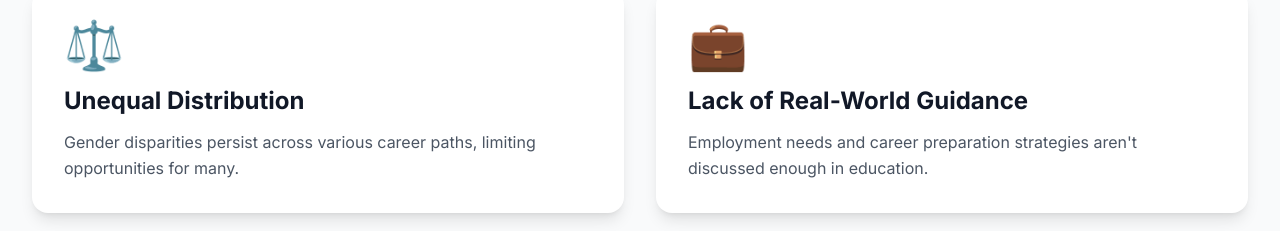
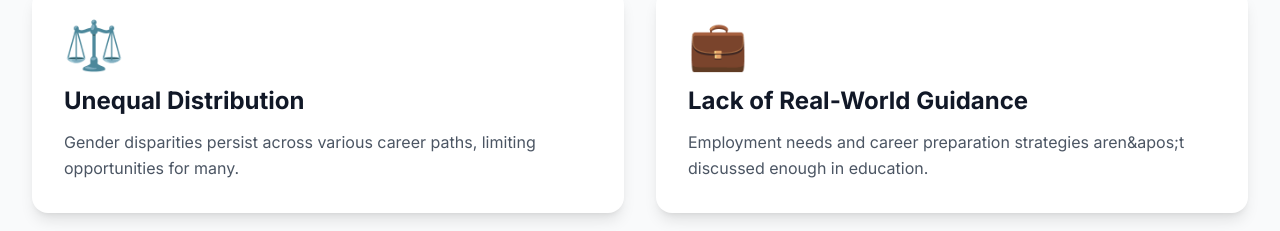
Before and after one commit to tridinhbui/skill-sphere, a Next.js app: page / in a window 1280 px wide. Shown: the part 1300-1531 px from the top of the page. Built offline with nearby package versions, Linux system fonts and the light colour scheme.

Commit message:
fix: escape apostrophes in JSX text for ESLint compliance

```diff
--- a/components/Partners.tsx
+++ b/components/Partners.tsx
@@ -110,7 +110,7 @@ export default function Partners() {
           </h3>
           <p className="text-xl text-gray-600 mb-8 max-w-2xl mx-auto">
             Interested in partnering with SkillSphere or contributing to our
-            mission? We'd love to hear from you.
+            mission? We&apos;d love to hear from you.
           </p>
           <button className="bg-primary-600 text-white px-8 py-4 rounded-full font-semibold hover:bg-primary-700 transition-all hover:scale-105 shadow-lg">
             Get in Touch
--- a/components/Problem.tsx
+++ b/components/Problem.tsx
@@ -21,7 +21,7 @@ export default function Problem() {
     {
       title: "Lack of Real-World Guidance",
       description:
-        "Employment needs and career preparation strategies aren't discussed enough in education.",
+        "Employment needs and career preparation strategies aren&apos;t discussed enough in education.",
       icon: "💼",
     },
   ];
@@ -57,7 +57,7 @@ export default function Problem() {
         </div>
 
         <div className="bg-primary-600 text-white p-8 rounded-2xl shadow-xl">
-          <h3 className="text-2xl font-bold mb-4">Who We're Helping</h3>
+          <h3 className="text-2xl font-bold mb-4">Who We&apos;re Helping</h3>
           <p className="text-lg leading-relaxed">
             High school students, undergraduates, college graduates, and
             post-grads who are looking to strengthen their resumes and increase
--- a/components/Team.tsx
+++ b/components/Team.tsx
@@ -37,7 +37,7 @@ export default function Team() {
 
         <div className="bg-gray-50 rounded-2xl p-8">
           <h3 className="text-2xl font-bold text-gray-900 mb-6 text-center">
-            Key Challenges We're Addressing
+            Key Challenges We&apos;re Addressing
           </h3>
           <div className="grid grid-cols-1 md:grid-cols-3 gap-6">
             <div className="bg-white p-6 rounded-xl shadow">
--- a/package.json
+++ b/package.json
@@ -21,7 +21,7 @@
     "tailwindcss": "^3.4.10",
     "postcss": "^8.4.45",
     "autoprefixer": "^10.4.20",
-    "eslint": "^8.57.0",
+    "eslint": "^9.0.0",
     "eslint-config-next": "^14.2.0"
   }
 }
```
